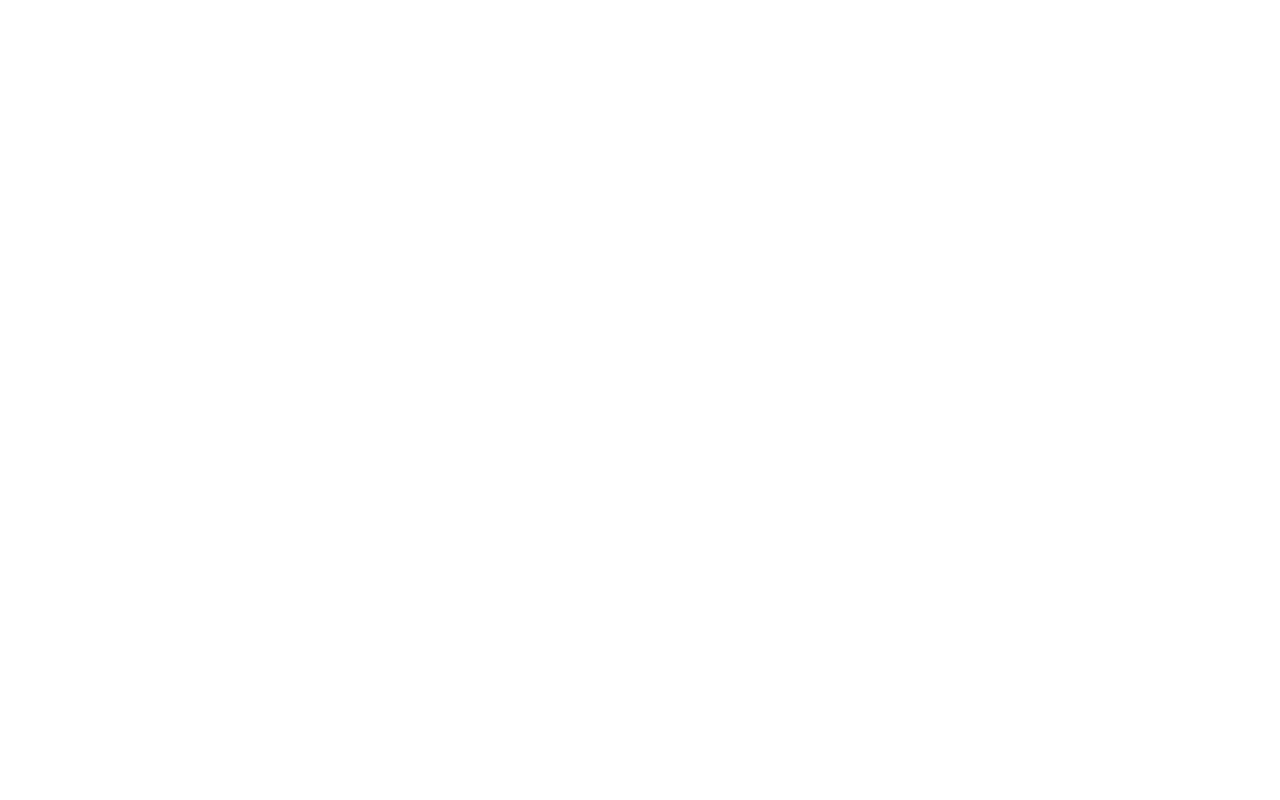
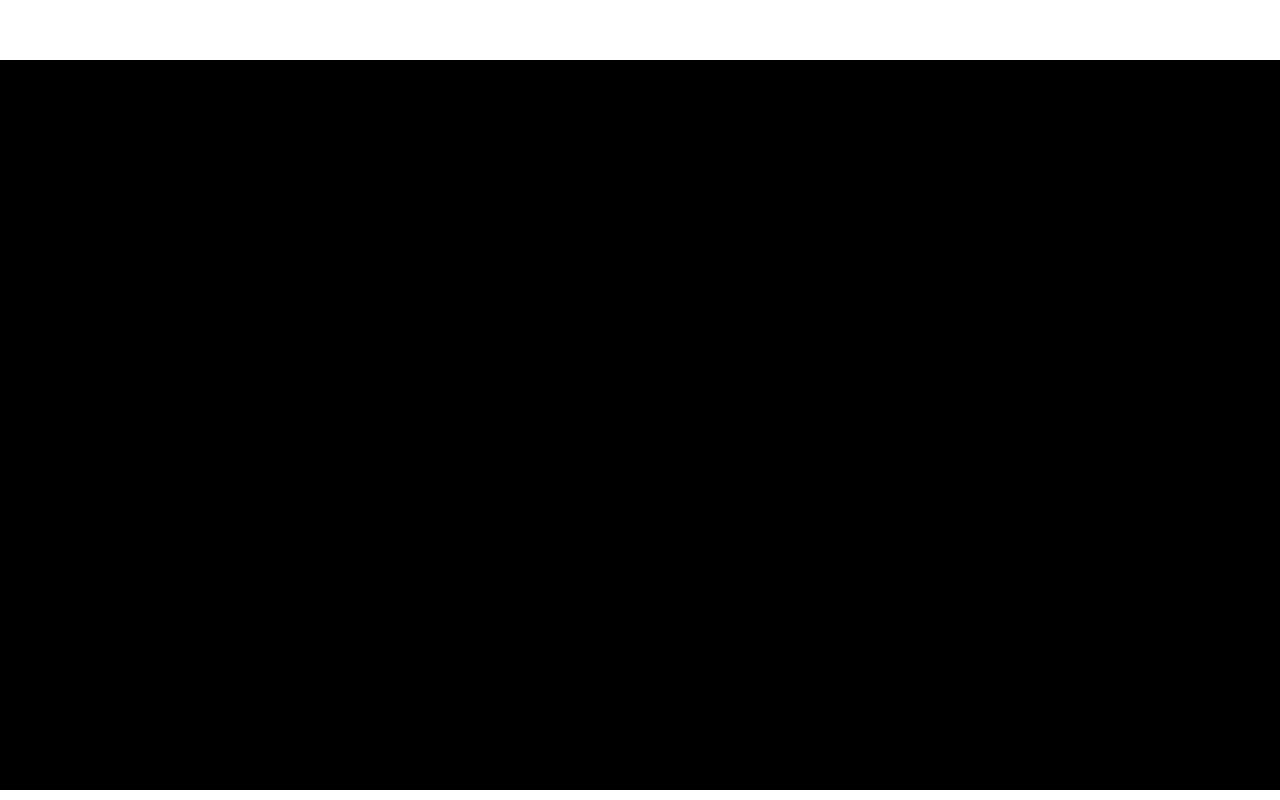
Before and after one commit to towychico/project1_landing_page, a website built with Parcel: page index.html in a window 1280 px wide. Built offline with nearby package versions, Linux system fonts and the light colour scheme; files whose address does not match are found by name.

Commit message:
Added jumbotron container and fix for nav bar position

```diff
--- a/css/jumbotron.css
+++ b/css/jumbotron.css
@@ -40,3 +40,18 @@ nav{
   width: 160px;
   background-image: url("../img/nav_large_logo.svg")
 }
+
+.page-container{
+  position: relative;
+  margin-top:60px;
+  width:100%;
+  height:auto;
+}
+.jumbotron{
+  color:white;
+  width: 100%;
+  height:730px;
+  background:black;
+  display: flex;
+  flex-direction: row;
+}
--- a/index.html
+++ b/index.html
@@ -24,12 +24,14 @@
 </head>
 
 <body>
-
+<section class="page-container"> <!-- this just works and we  don't ask why (:  -->
   <nav>
     <div class="small_logo_container nav_logos_containers"></div>
     <div class="large_logo_container nav_logos_containers"></div>
 
   </nav>
+<section class="jumbotron"></section>
+</section>
 
 
   <script src="js/vendor/modernizr-3.11.2.min.js"></script>
```
